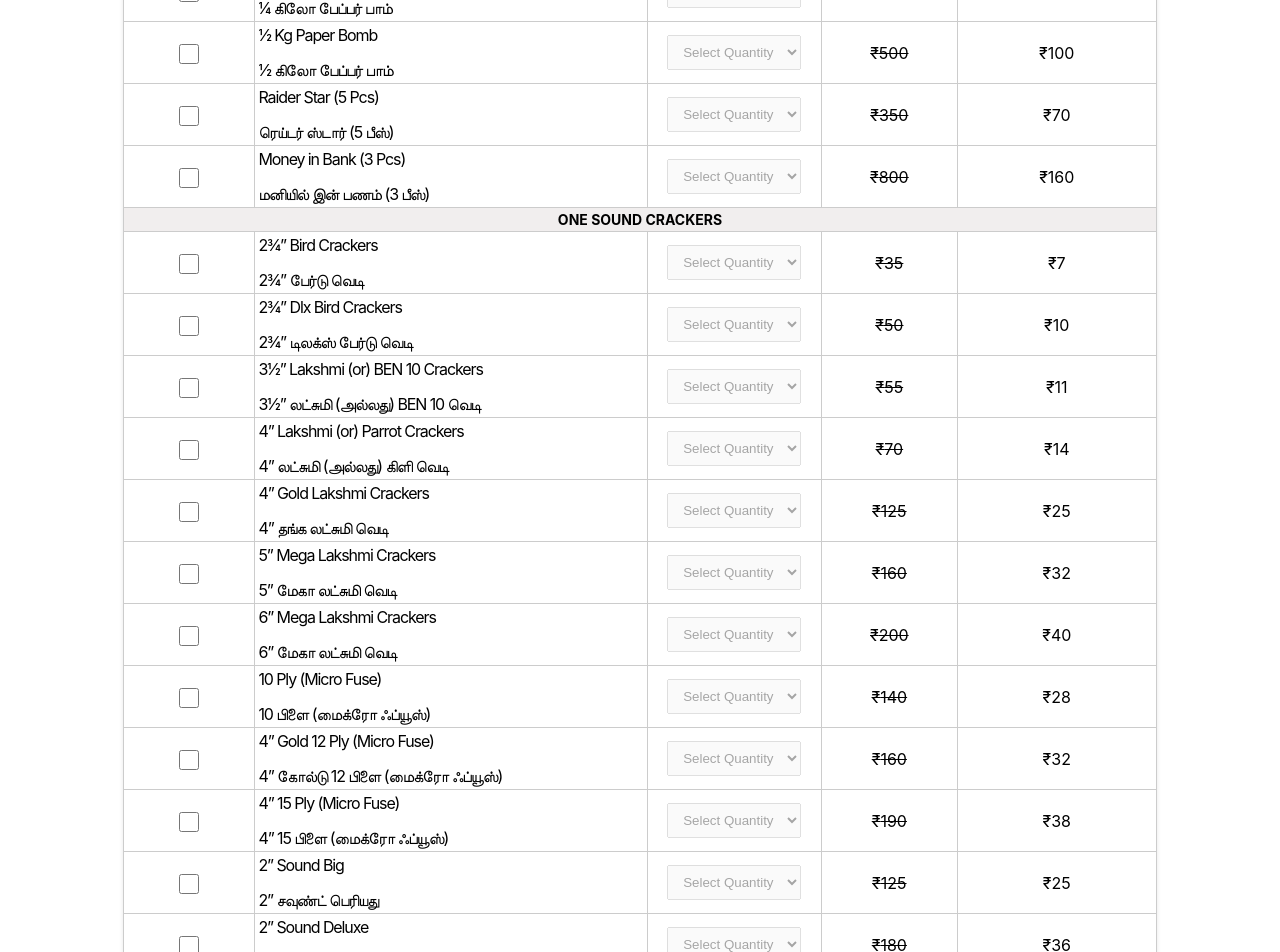
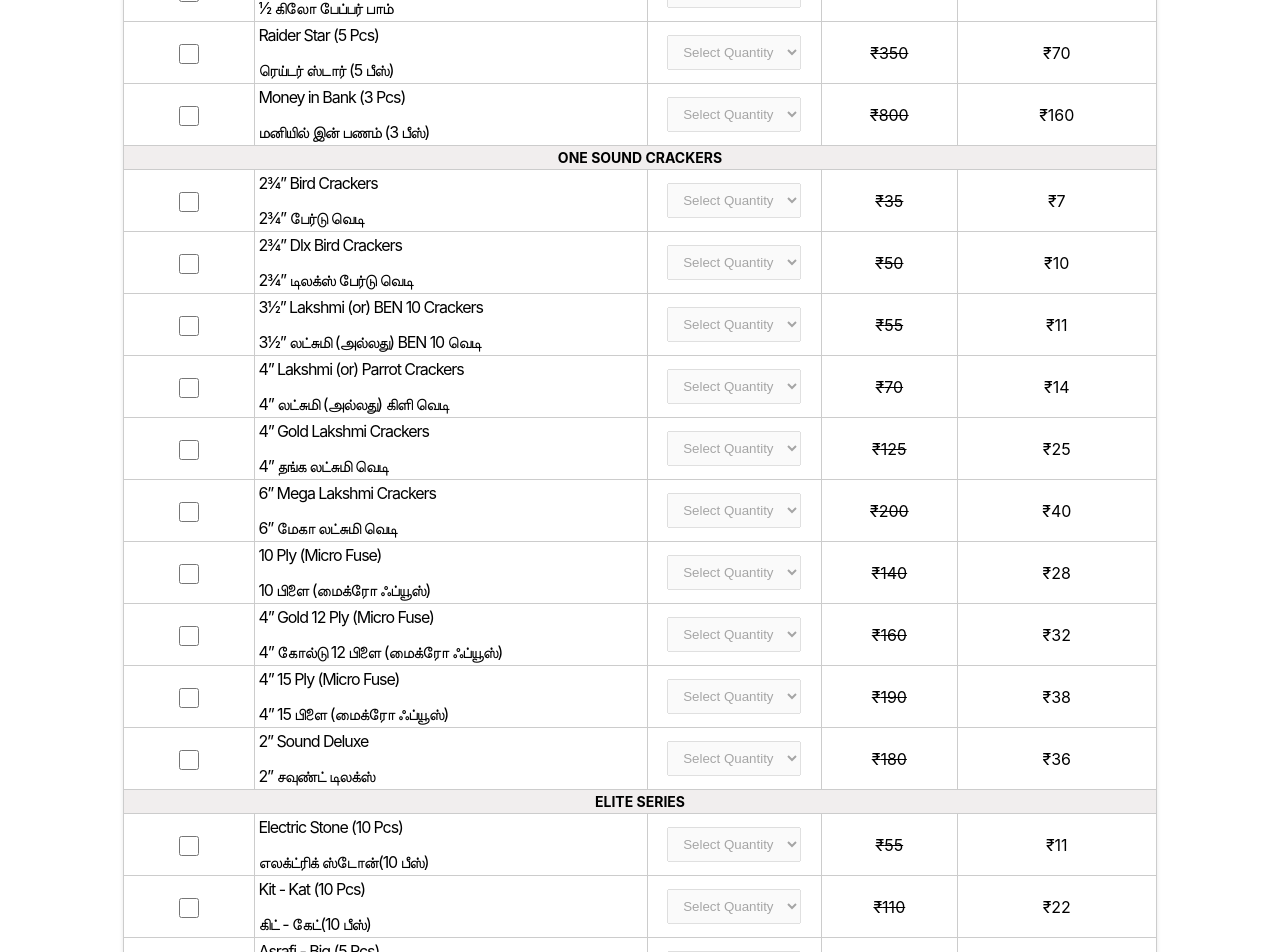
Before and after one commit to Meena-personal-work/HariHaran-Trader, a React (Create React App) app in the folder client/: page / in a window 1280 px wide. Shown: the part 3960-4912 px from the top of the page. Built offline with nearby package versions, Linux system fonts and the light colour scheme; what @react-pdf/renderer would draw is missing.

Commit message:
checking data changes done

```diff
--- a/client/src/data-list.js
+++ b/client/src/data-list.js
@@ -154,12 +154,6 @@ const CrackersList =[
         "tamilName": "ஸ்டார் கன் (An) (2 பீஸ்)"
       },
       {
-        "name": "Top Gun (2 pcs) (An)",
-        "originalRate" : "875",
-        "rate": "175.00",
-        "tamilName": "டாப் கன் (An) (2 பீஸ்)"
-      },
-      {
         "name": "Bat & Ball (1 Pcs)",
         "originalRate" : "1150",
         "rate": "230.00",
@@ -320,12 +314,6 @@ const CrackersList =[
           "tamilName": "4” தங்க லட்சுமி வெடி"
         },
         {
-          "name": "5” Mega Lakshmi Crackers",
-          "originalRate" : "160",
-          "rate": "32.00",
-          "tamilName": "5” மேகா லட்சுமி வெடி"
-        },
-        {
           "name": "6” Mega Lakshmi Crackers",
           "originalRate" : "200",
           "rate": "40.00",
@@ -348,12 +336,6 @@ const CrackersList =[
           "originalRate" : "190",
           "rate": "38.00",
           "tamilName": "4” 15 பிளை (மைக்ரோ ஃப்யூஸ்)"
-        },
-        {
-          "name": "2” Sound Big",
-          "originalRate" : "125",
-          "rate": "25.00",
-          "tamilName": "2” சவுண்ட் பெரியது"
         },
         {
           "name": "2” Sound Deluxe",
@@ -639,18 +621,6 @@ const CrackersList =[
           "originalRate" : "300",
           "rate": "60.00",
           "tamilName": "பாப் - சில்வர் (5 பீஸ்)"
-        },
-        {
-          "name": "Moon Drop (5 Pcs) Sun",
-          "originalRate" : "425",
-          "rate": "85.00",
-          "tamilName": "மூன் ட்ராப்(5 பீஸ்)"
-        },
-        {
-          "name": "Star Drop (5 Pcs) Sun",
-          "originalRate" : "425",
-          "rate": "85.00",
-          "tamilName": "ஸ்டார் ட்ராப்(5 பீஸ்)"
         },
         {
           "name": "Color Changing Signal (5 Pcs) Kr",
@@ -1191,12 +1161,6 @@ const CrackersList =[
           "tamilName": "12 ஷாட் பிங்க் கலர்"
         },
         {
-          "name": "12 Shot Club Mix",
-          "originalRate" : "1150",
-          "rate": "230.00",
-          "tamilName": "12 ஷாட் கிளப் மிக்ஸ்"
-        },
-        {
           "name": "15 Shot Magic Show",
           "originalRate" : "1750",
           "rate": "350.00",
@@ -1224,7 +1188,7 @@ const CrackersList =[
           "name": "30 Shot All Mix (Kr)",
           "originalRate" : "2750",
           "rate": "550.00",
-          "tamilName": "240 சாட் அரேபியன் டெலைட்"
+          "tamilName": "30 ஷாட் ஆல் மிஃஸ்"
         },
         {
           "name": "30 Shot Peacock Dance",
@@ -1302,12 +1266,6 @@ const CrackersList =[
           "originalRate" : "2400",
           "rate": "480.00",
           "tamilName": "ஜாங்கிள் பெட்ஸ் 18 ஷாட்"
-        },
-        {
-          "name": "Jack Pot 15 Shot",
-          "originalRate" : "2400",
-          "rate": "480.00",
-          "tamilName": "ஜாக் பாட்டு 15 ஷாட்"
         },
         {
           "name": "Avengers (4 in 1) 2 Pipe",
@@ -1386,12 +1344,6 @@ const CrackersList =[
           "tamilName": "10 செ.மீ கலர் ஸ்பார்க்லர்ஸ்"
         },
         {
-          "name": "10 cm Red Sparklers",
-          "originalRate" : "90",
-          "rate": "18.00",
-          "tamilName": "10 செ.மீ சிவப்பு ஸ்பார்க்லர்ஸ்"
-        },
-        {
           "name": "12 cm Electric Sparklers",
           "originalRate" : "100",
           "rate": "20.00",
@@ -1557,12 +1509,6 @@ const CrackersList =[
           "tamilName": " பாப்ஸ் (5 இன் 1)"
         },
         {
-          "name": "Josh (5 in 1)",
-          "originalRate" : "450",
-          "rate": "90.00",
-          "tamilName": "ஜோஷ் (5 இன் 1)"
-        },
-        {
           "name": "Rainbow (5 in 1)",
           "originalRate" : "1000",
           "rate": "200.00",
@@ -1587,12 +1533,6 @@ const CrackersList =[
           "tamilName": "ஹண்டர் கன் வித் ரிங்"
         },
         {
-          "name": "Snake Anaconda",
-          "originalRate" : "500",
-          "rate": "100.00",
-          "tamilName": "அநகோண்டா பாம்பு மாத்திரை"
-        },
-        {
           "name": "Ring Gun (Plastic Toy Gun)",
           "originalRate" : "300",
           "rate": "60.00",
@@ -1609,6 +1549,12 @@ const CrackersList =[
           "originalRate" : "50",
           "rate": "10.00",
           "tamilName": "ரிங் ஒன்லி (9 வட்டம்)"
+        },
+        {
+          "name": "Snake Tablet(10 Box)",
+          "originalRate" : "175",
+          "rate": "35.00",
+          "tamilName": "10 பெட்டிகள்"
         },
       ]
     }
```
